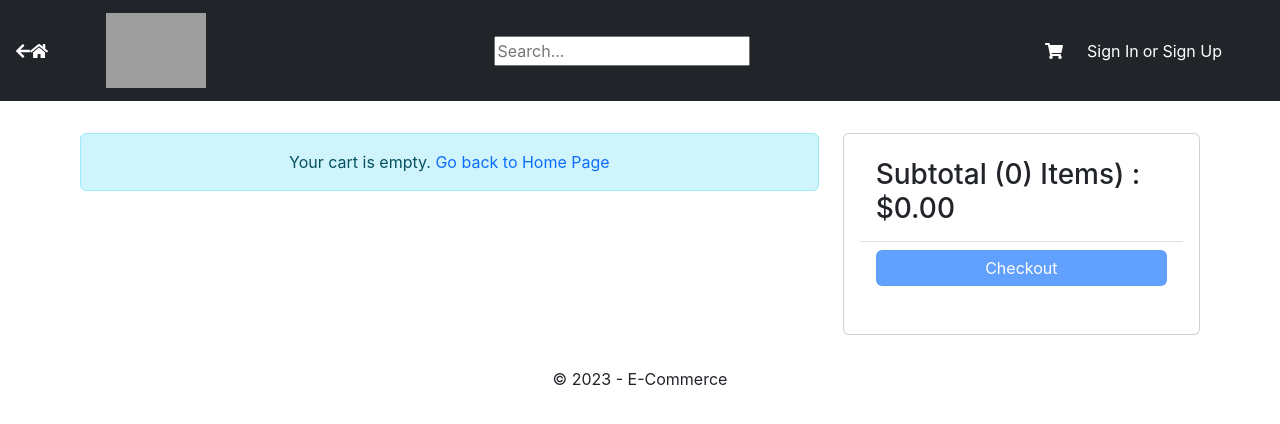
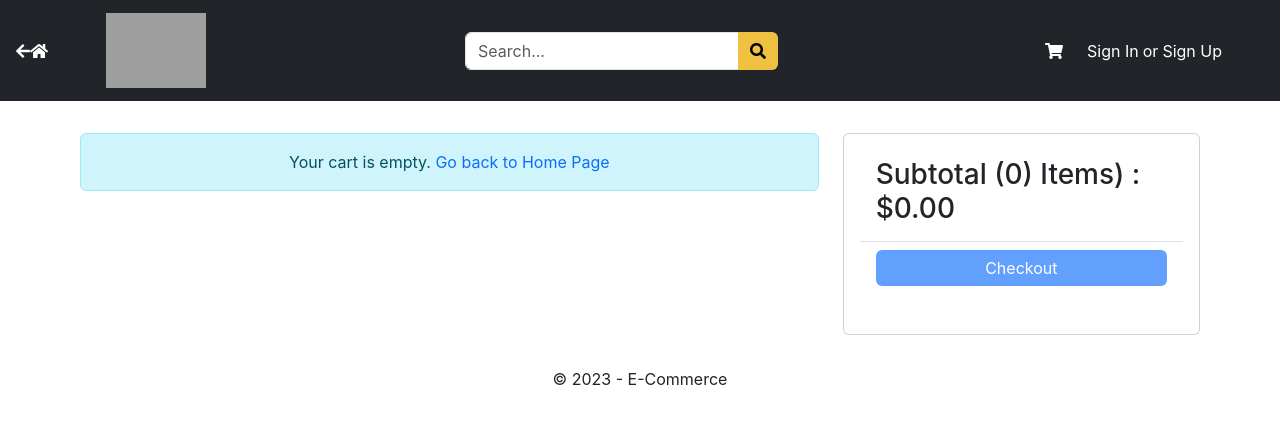
Before and after one commit to tomerrim/E-Commerce, a React (Create React App) app in the folder client/: page /cart in a window 1280 px wide. Shown: the top 424 px of the page. Built offline with nearby package versions, Linux system fonts and the light colour scheme; grey boxes are pictures that could not be loaded.

Commit message:
added searchbar component and changed the name of NavBar to Header

```diff
--- a/client/src/App.jsx
+++ b/client/src/App.jsx
@@ -1,6 +1,6 @@
 import "./App.css";
 import { HomePage } from "./pages/HomePage";
-import { NavBar } from "./components/NavBar/NavBar";
+import { Header } from "./components/Header/Header";
 import { BrowserRouter, Routes, Route } from "react-router-dom";
 import { SignIn } from "./pages/SignIn";
 import { ToastContainer } from "react-toastify";
@@ -16,7 +16,7 @@ function App() {
   return (
     <div className="App">
       <BrowserRouter>
-        <NavBar />
+        <Header />
         <ToastContainer position="bottom-center" limit={1}/>
         <main>
           <Routes>
--- a/client/src/components/NavBar/NavBar.jsx
+++ b/client/src/components/Header/Header.jsx
@@ -1,14 +1,15 @@
 import { Badge, Container, NavDropdown, Navbar } from "react-bootstrap";
 import { LinkContainer } from "react-router-bootstrap"
 import { Link, useLocation, useNavigate } from "react-router-dom";
-import "./NavBar.css";
+import "./Header.css";
 import { useContext } from "react";
 import { Store } from "../../context/store";
 import axios from "axios";
 import { handleAddToCart } from "../../utils";
 import { USER_SIGNOUT } from "../../reducers/Actions";
+import { SearchBar } from "../SearchBar";
 
-export const NavBar = () => {
+export const Header = () => {
 
   const navigate = useNavigate();
   const location = useLocation();
@@ -50,7 +51,7 @@ export const NavBar = () => {
             </Navbar.Brand>
           </LinkContainer>
           <nav className="d-flex mx-auto align-items-center" onDrop={handleDrop} onDragOver={(e) => e.preventDefault()}>
-            <input type="text" placeholder="Search..." />
+            <SearchBar/>
           </nav>
           <Link to="/cart" className="nav-link me-4 ms-4">
             <i className="fas fa-shopping-cart text-white"></i>
--- /dev/null
+++ b/client/src/components/SearchBar.jsx
@@ -0,0 +1,39 @@
+import { useEffect, useState } from "react";
+import { useLocation, useNavigate } from "react-router-dom";
+import { getFilterUrl } from "../utils";
+import { Button, Form, FormControl, InputGroup } from "react-bootstrap";
+
+export const SearchBar = () => {
+  const [query, setQuery] = useState("");
+  const navigate = useNavigate();
+  const { search } = useLocation();
+
+  const handleSubmit = (e) => {
+    e.preventDefault();
+    const link = getFilterUrl(search, { query });
+    navigate(link);
+  };
+
+  useEffect(() => {
+    if (!query) return;
+    const link = getFilterUrl(search, { query });
+    navigate(link);
+  }, [query, navigate, search]);
+
+  return (
+    <Form onSubmit={(e) => handleSubmit(e)} className="d-flex me-auto w-120">
+      <InputGroup>
+        <FormControl
+          aria-describedby="searchButton"
+          type="text"
+          name="q"
+          onChange={(e) => setQuery(e.target.value)}
+          placeholder="Search..."
+        ></FormControl>
+        <Button variant="outline-primary" type="submit" id="searchButton">
+            <i className="fas fa-search"></i>
+        </Button>
+      </InputGroup>
+    </Form>
+  );
+};
--- a/client/src/utils.js
+++ b/client/src/utils.js
@@ -22,4 +22,26 @@ export const handleAddToCart = async (product, cartItems, ctxDispatch) => {
 
 export const getError = (error) => {
     return error.message && error.response.data.message ? error.response.data.message : error.message;
+};
+
+export const getFilterUrl = (searchFromURI, filter, skipPathName) => {
+    const searchParams = new URLSearchParams(searchFromURI);
+    const category = searchParams.get("category") || "all";
+    const query = searchParams.get("query") || "";
+    const page = searchParams.get("page") || 1;
+    const price = searchParams.get("price") || "";
+    const rating = searchParams.get("rating") || "";
+    const order = searchParams.get("order") || "";
+
+    const filterPage = filter.page || page;
+    const filterQuery = filter.query || query;
+    const filterCategory = filter.category || category;
+    const filterPrice = filter.price || price;
+    const filterRating = filter.rating || rating;
+    const sortOrder = filter.order || order;
+
+    const link = `${
+      skipPathName ? "" : "/search"
+    }?category=${filterCategory}&query=${filterQuery}&page=${filterPage}&price=${filterPrice}&rating=${filterRating}&order=${sortOrder}`;
+    return link;
 }
```
Also changed, not shown: client/src/components/Header/Header.css (renamed from client/src/components/NavBar/NavBar.css).
